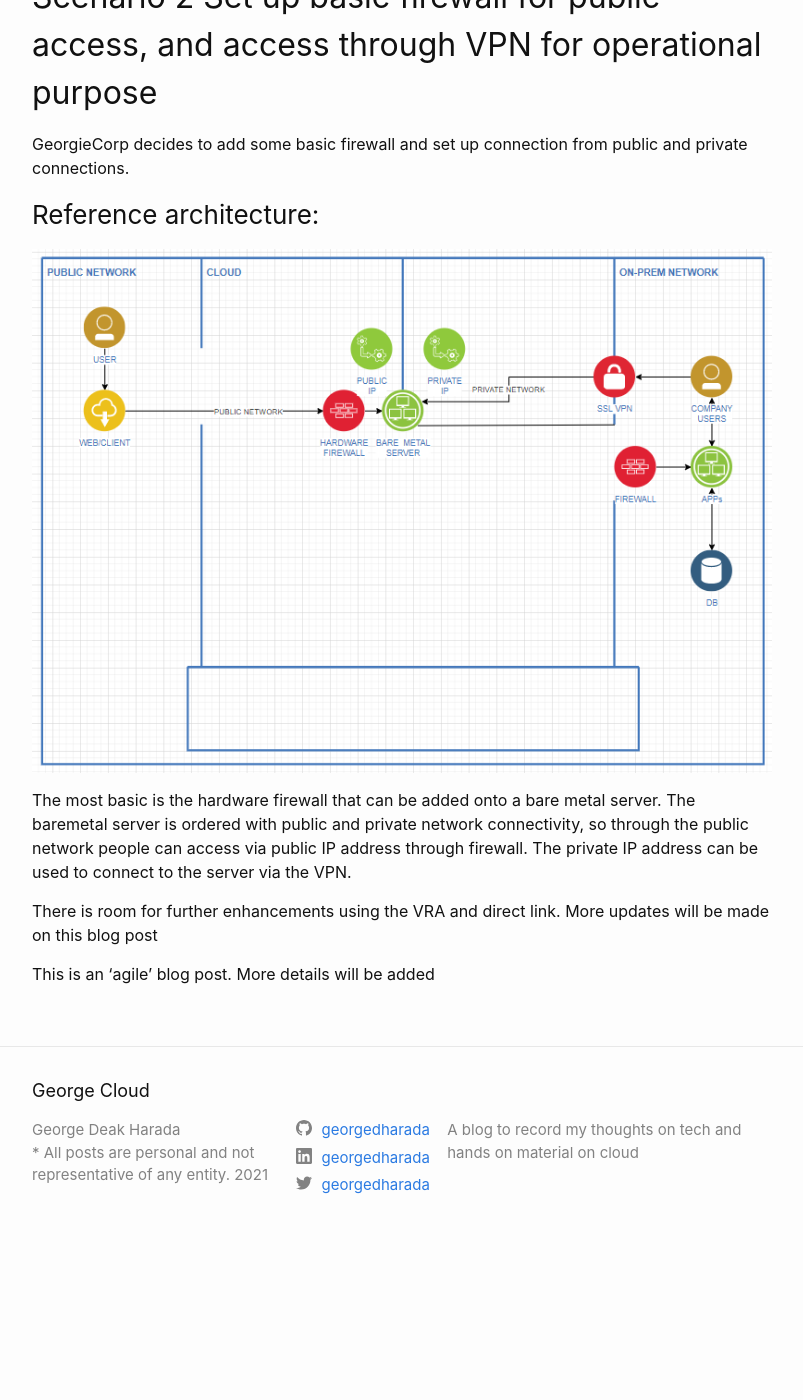
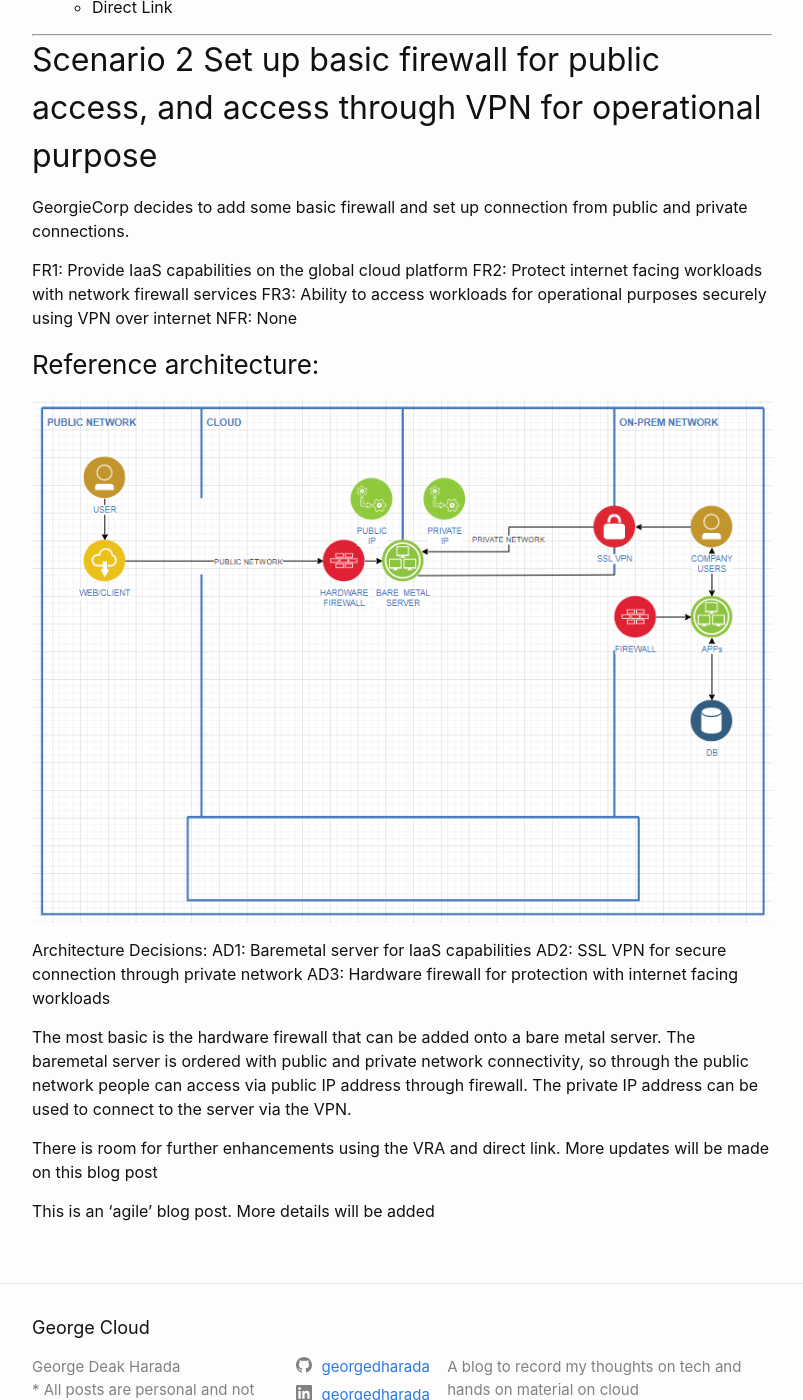
Before and after one commit to georgeDharada/blog, a Jekyll site: the page built from blog-tech/_posts/2021-03-28-networking.markdown, in a window 1280 px wide and 1400 px high, scrolled down 3858 px. Shown: the whole window, without its empty margins (238-1041 px from the left). Built offline with Jekyll 4.4.1, drawn with Linux system fonts in a browser that asks for light colours; before the commit the page ends 5115 px from its top, so only the background shows below that; some of the changed text lies outside the part shown.

Commit message:
network8

```diff
--- a/blog-tech/_posts/2021-03-28-networking.markdown
+++ b/blog-tech/_posts/2021-03-28-networking.markdown
@@ -18,6 +18,10 @@ Today I will use an example company to try to explain how you can choose a good
 ## Scenario 1 Just trying out a BMS
 Lets say there is GeorgieCorp, which currently has no cloud.
 GeorgieCorp wants to just try the baremetal server to get the feels, not for production but for testing.
+
+FR1: Provide IaaS capabilities on the global cloud platform
+NFR: None
+(FR=Functional requirement, NFR=Non-Functional requirement)
 
 ![]( {{page.image1 | relative_url}})
 
@@ -84,9 +88,19 @@ How do you connect to the network? You have 3 options:
 ## Scenario 2 Set up basic firewall for public access, and access through VPN for operational purpose
 GeorgieCorp decides to add some basic firewall and set up connection from public and private connections.
 
+FR1: Provide IaaS capabilities on the global cloud platform
+FR2: Protect internet facing workloads with network firewall services
+FR3: Ability to access workloads for operational purposes securely using VPN over internet
+NFR: None
+
 ### Reference architecture:
 
 ![]( {{page.image5 | relative_url}})
+
+Architecture Decisions:
+AD1: Baremetal server for IaaS capabilities
+AD2: SSL VPN for secure connection through private network
+AD3: Hardware firewall for protection with internet facing workloads
 
 The most basic is the hardware firewall that can be added onto a bare metal server.
 The baremetal server is ordered with public and private network connectivity, so through the public network people can access via public IP address through firewall. The private IP address can be used to connect to the server via the VPN.
@@ -94,5 +108,4 @@ The baremetal server is ordered with public and private network connectivity, so
 
 There is room for further enhancements using the VRA and direct link. More updates will be made on this blog post
 
-
 This is an 'agile' blog post. More details will be added
```
